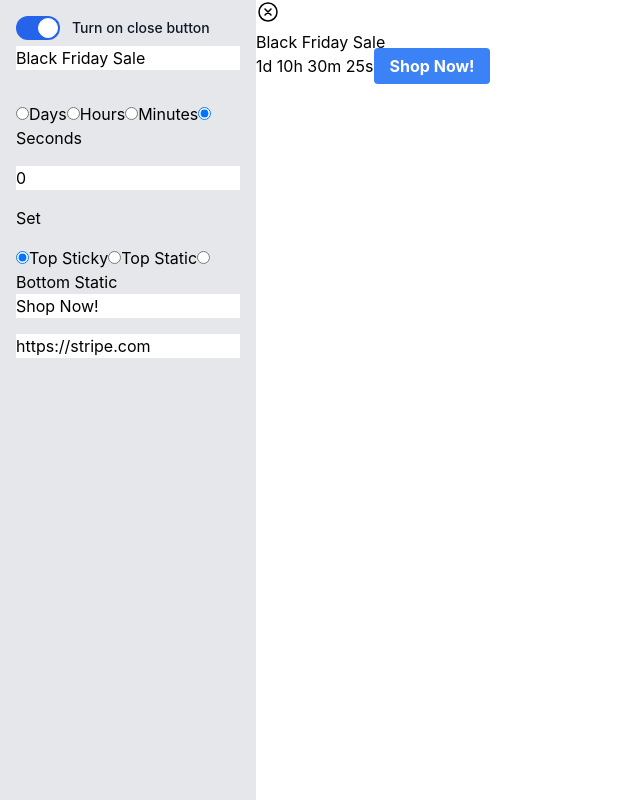
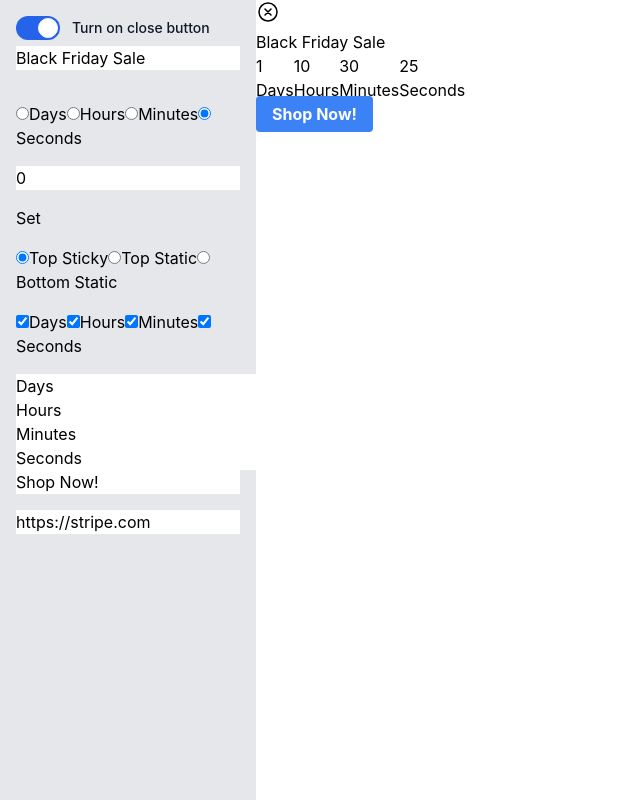
Before and after one commit to ozgur-okt/timer-task, a React (Create React App) app: page / in a window 1280 px wide. Shown: the whole page, without its empty margins (0-640 px from the left). Built offline with nearby package versions, Linux system fonts and the light colour scheme.

Commit message:
feat:checkbox for units

```diff
--- a/src/components/SideBar.tsx
+++ b/src/components/SideBar.tsx
@@ -2,6 +2,7 @@ import React from 'react';
 import { useButtonStore } from '../store/buttonStore';
 import { useTimerStore } from '../store/timerStore';
 import ToggleButton from './ToggleButton';
+import { useUnitLabelStore } from '../store/unitLabelStore';
 
 function SideBar() {
   const label = useButtonStore((state) => state.label);
@@ -16,6 +17,10 @@ function SideBar() {
   const setTimeUnit = useTimerStore((state) => state.setTimeUnit);
   const setStartHours = useTimerStore((state) => state.setStartHours);
   const [countdownStartHours, setCountdownStartHours] = React.useState(0);
+  const labels = useUnitLabelStore((state) => state.labels);
+  const setUnitLabel = useUnitLabelStore((state) => state.setUnitLabel);
+  const display = useUnitLabelStore((state) => state.display);
+  const toggleDisplay = useUnitLabelStore((state) => state.toggleDisplay);
 
   const handleLabelChange = (event: React.ChangeEvent<HTMLInputElement>) => {
     setLabel(event.target.value);
@@ -37,6 +42,16 @@ function SideBar() {
   };
   const handleStartHoursChange = (event: React.ChangeEvent<HTMLInputElement>) => {
     setCountdownStartHours(Number(event.target.value));
+  };
+  const handleUnitLabelChange = (unit: 'days' | 'hours' | 'minutes' | 'seconds') => (
+    event: React.ChangeEvent<HTMLInputElement>
+  ) => {
+    setUnitLabel(unit, event.target.value);
+  };
+  const handleDisplayChange = (unit: 'days' | 'hours' | 'minutes' | 'seconds') => (
+    event: React.ChangeEvent<HTMLInputElement>
+  ) => {
+    toggleDisplay(unit);
   };
 
   return (
@@ -79,6 +94,30 @@ function SideBar() {
           Bottom Static
         </label>
       </div>
+      <div className="mt-4">
+        <label>
+          <input type="checkbox" checked={display.days} onChange={handleDisplayChange('days')} />
+          Days
+        </label>
+        <label>
+          <input type="checkbox" checked={display.hours} onChange={handleDisplayChange('hours')} />
+          Hours
+        </label>
+        <label>
+          <input type="checkbox" checked={display.minutes} onChange={handleDisplayChange('minutes')} />
+          Minutes
+        </label>
+        <label>
+          <input type="checkbox" checked={display.seconds} onChange={handleDisplayChange('seconds')} />
+          Seconds
+        </label>
+      </div>
+      <div className="mt-4">
+        <input type="text" value={labels.days} onChange={handleUnitLabelChange('days')} placeholder="Days Label" />
+        <input type="text" value={labels.hours} onChange={handleUnitLabelChange('hours')} placeholder="Hours Label" />
+        <input type="text" value={labels.minutes} onChange={handleUnitLabelChange('minutes')} placeholder="Minutes Label" />
+        <input type="text" value={labels.seconds} onChange={handleUnitLabelChange('seconds')} placeholder="Seconds Label" />
+      </div>
       <input type="text" value={label} onChange={handleLabelChange} className="mb-4 w-full" placeholder="Button Label" />
       <input type="text" value={link} onChange={handleLinkChange} className="mb-4 w-full" placeholder="Button Link" />
     </div>
--- a/src/components/Timer.tsx
+++ b/src/components/Timer.tsx
@@ -2,6 +2,7 @@ import React, { useEffect } from 'react';
 import { useTimerStore } from '../store/timerStore';
 import CustomButton from './CustomButton';
 import CloseIcon from '../assets/CloseIcon';
+import Unit from './Unit';
 
 
 function Timer() {
@@ -26,16 +27,16 @@ function Timer() {
   const hours = Math.floor(time / 3600) % 24;
   const days = Math.floor(time / (3600 * 24));
 
-  let timeDisplay = `${days}d ${hours}h ${minutes}m ${seconds}s`;
-  if (timeUnit === 'minutes') {
-    timeDisplay = `${days}d ${hours}h ${minutes}m`;
-  }
-  if (timeUnit === 'hours') {
-    timeDisplay = `${days}d ${hours}h`;
-  }
-  if (timeUnit === 'days') {
-    timeDisplay = `${days}d`;
-  }
+  // let timeDisplay = `${days}d ${hours}h ${minutes}m ${seconds}s`;
+  // if (timeUnit === 'minutes') {
+  //   timeDisplay = `${days}d ${hours}h ${minutes}m`;
+  // }
+  // if (timeUnit === 'hours') {
+  //   timeDisplay = `${days}d ${hours}h`;
+  // }
+  // if (timeUnit === 'days') {
+  //   timeDisplay = `${days}d`;
+  // }
 
   if (!isOpen) {
     return null;
@@ -45,7 +46,12 @@ function Timer() {
     <div>
       {isCloseIconVisible && <button onClick={() => setIsOpen(false)}><CloseIcon /></button>}
       <h5>{header}</h5>
-      {timeDisplay}
+      <div className='flex'>
+        <Unit unit="days" value={days} />
+        <Unit unit="hours" value={hours} />
+        <Unit unit="minutes" value={minutes} />
+        <Unit unit="seconds" value={seconds} />
+      </div>
       <CustomButton />
     </div>
   );
--- /dev/null
+++ b/src/components/Unit.tsx
@@ -0,0 +1,25 @@
+import React from 'react';
+import { useUnitLabelStore } from '../store/unitLabelStore';
+
+type UnitProps = {
+  unit: 'days' | 'hours' | 'minutes' | 'seconds';
+  value: number;
+};
+
+function Unit({ unit, value }: UnitProps) {
+  const customLabel = useUnitLabelStore((state) => state.labels[unit]);
+  const display = useUnitLabelStore((state) => state.display[unit]);
+
+  if (!display) {
+    return null;
+  }
+
+  return (
+    <div>
+      <p>{value}</p>
+      <p>{customLabel}</p>
+    </div>
+  );
+}
+
+export default Unit;
--- /dev/null
+++ b/src/store/unitLabelStore.ts
@@ -0,0 +1,35 @@
+import {create} from 'zustand';
+
+type UnitLabelState = {
+  labels: {
+    days: string;
+    hours: string;
+    minutes: string;
+    seconds: string;
+  };
+  display: {
+    days: boolean;
+    hours: boolean;
+    minutes: boolean;
+    seconds: boolean;
+  };
+  setUnitLabel: (unit: 'days' | 'hours' | 'minutes' | 'seconds', label: string) => void;
+  toggleDisplay: (unit: 'days' | 'hours' | 'minutes' | 'seconds') => void;
+};
+
+export const useUnitLabelStore = create<UnitLabelState>((set) => ({
+  labels: {
+    days: 'Days',
+    hours: 'Hours',
+    minutes: 'Minutes',
+    seconds: 'Seconds',
+  },
+  display: {
+    days: true,
+    hours: true,
+    minutes: true,
+    seconds: true,
+  },
+  setUnitLabel: (unit, label) => set((state) => ({ labels: { ...state.labels, [unit]: label } })),
+  toggleDisplay: (unit) => set((state) => ({ display: { ...state.display, [unit]: !state.display[unit] } })),
+}));
```
